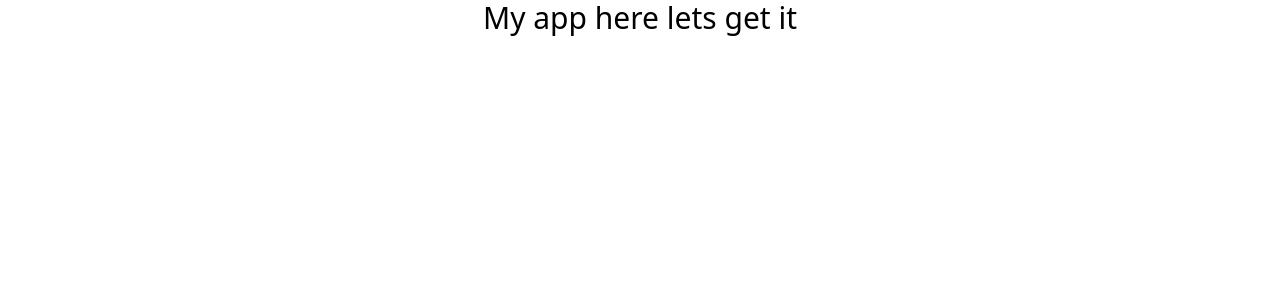
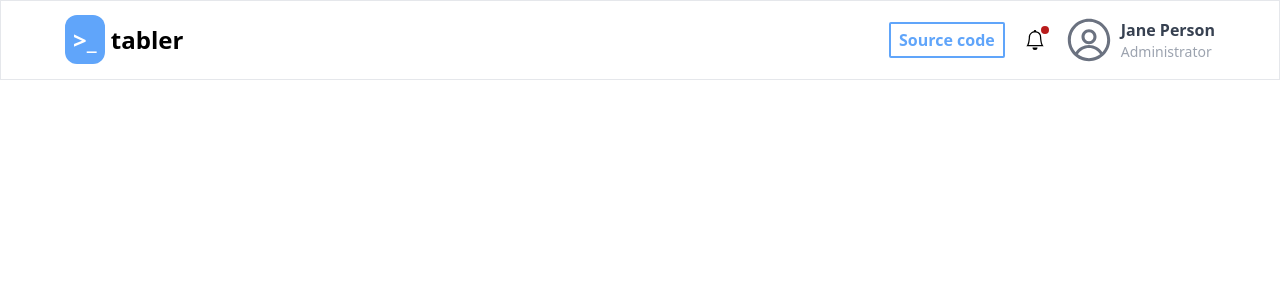
Before and after one commit to asapconet/mavencodedb, a React (Vite) app: page / in a window 1280 px wide. Shown: the top 300 px of the page. Built offline with nearby package versions, Linux system fonts and the light colour scheme.

Commit message:
feat: add dashboard header x10

```diff
--- a/index.html
+++ b/index.html
@@ -5,7 +5,7 @@
     <link rel="icon" type="image/svg+xml" href="/favicon.svg" />
     <link rel="manifest" href="/manifest.webmanifest" />
     <meta name="viewport" content="width=device-width, initial-scale=1.0" />
-    <title>React + TypeScript + Tailwind @ Vite Template</title>
+    <title>Mavencode Dashboard</title>
   </head>
   <body>
     <div id="root"></div>
--- a/src/app/app.tsx
+++ b/src/app/app.tsx
@@ -1,7 +1,9 @@
+import { Header } from "components/molecules/header";
+
 function App() {
   return (
     <main>
-      <div className="text-3xl text-black text-center">My app here lets get it</div>
+      <Header/>
     </main>
   );
 }
--- a/src/components/molecules/copy-button/copy-button.tsx
+++ /dev/null
@@ -1,49 +0,0 @@
-import { ComponentProps, forwardRef, useMemo, useState } from "react";
-import {
-  CheckCircleIcon,
-  DocumentDuplicateIcon,
-} from "@heroicons/react/24/outline";
-
-interface Props
-  extends Omit<ComponentProps<"div">, "className" | "onClick" | "title"> {
-  text: string;
-}
-
-const CopyButton = forwardRef<HTMLDivElement, Props>(
-  ({ text, ...rest }, ref) => {
-    const [copied, setCopied] = useState(false);
-    const onClick = () => {
-      navigator.clipboard?.writeText(text).then(() => setCopied(true));
-    };
-
-    const Icon = useMemo(
-      () => (copied ? CheckCircleIcon : DocumentDuplicateIcon),
-      [copied]
-    );
-    const title = copied ? "Copied" : "Click to copy to clipboard";
-
-    return (
-      <div
-        {...rest}
-        ref={ref}
-        role="button"
-        className="w-full sm:w-auto flex-none bg-gray-50 text-gray-400 hover:text-gray-900 font-mono leading-6 py-3 px-2 sm:px-6 border border-gray-200 rounded-xl flex items-center justify-center space-x-2 sm:space-x-4 focus:ring-2 focus:ring-offset-2 focus:ring-offset-white focus:ring-gray-300 focus:outline-none transition-colors duration-200"
-        onClick={onClick}
-        title={title}
-      >
-        <span className="text-gray-900">
-          <span className="inline text-gray-500" aria-hidden="true">
-            ${" "}
-          </span>
-          {text}
-        </span>
-        <span className="sr-only">(click to copy to clipboard)</span>
-        <div>
-          <Icon className="w-6 h-6" />
-        </div>
-      </div>
-    );
-  }
-);
-
-export default CopyButton;
--- a/src/components/molecules/copy-button/index.ts
+++ /dev/null
@@ -1,3 +0,0 @@
-import CopyButton from "./copy-button";
-
-export default CopyButton;
--- /dev/null
+++ b/src/components/molecules/header.tsx
@@ -0,0 +1,32 @@
+import { BsBell } from "react-icons/bs";
+import { RxAvatar } from "react-icons/rx";
+
+export const Header = () => {
+  return (
+    <header className="flex items-center justify-between h-20 border-b border-[1px] border-gray-200 px-4 lg:px-16">
+      <div className="text-2xl font-semibold">
+        <span className="p-2 rounded-xl text-center text-white bg-pri">
+          &gt;_
+        </span>
+        <span> tabler</span>
+      </div>
+      <div className="flex items-center gap-4">
+        <span className="border-pri border-2 py-1 px-2 text-md rounded-sm font-semibold text-pri cursor-pointer">
+          {" "}
+          Source code
+        </span>
+        <span className="relative p-1">
+          <div className="p-1 rounded-full bg-err absolute top-0 right-0" />
+          <BsBell size={20} className="cursor-pointer" />
+        </span>
+        <div className="flex items-center gap-2">
+          <RxAvatar size={48} className="text-gray-500 cursor-pointer" />
+          <span>
+            <p className="font-semibold text-md text-neu-2">Jane Person</p>
+            <p className="text-sm text-neu-1">Administrator</p>
+          </span>
+        </div>
+      </div>
+    </header>
+  );
+};
--- /dev/null
+++ b/src/layouts/dashboardLayout.tsx
@@ -0,0 +1,13 @@
+import { Header } from "components/molecules/header";
+
+interface IProps {
+  children: React.ReactNode;
+}
+export const DashboardLayout: React.FC<IProps> = ({ children }) => {
+  return (
+    <>
+      <Header />
+      {children}
+    </>
+  );
+};
--- a/tailwind.config.js
+++ b/tailwind.config.js
@@ -1,4 +1,17 @@
 export default {
   content: ["./src/**/*.tsx", "./src/**/*.css"],
+  theme: {
+    extend: {
+      colors: {
+        pri: "#60a5fa",
+        sec: "",
+        err: "#b91c1c",
+        neu: {
+          1: "#9ca3af",
+          2: "#374151",
+        },
+      },
+    },
+  },
   plugins: [require("@tailwindcss/forms")],
 };
```
Also changed, not shown: package.json (+3 -11 lines), src/components/molecules/index.ts (added), 1 other file (tests, documents, lock files or other folders).
